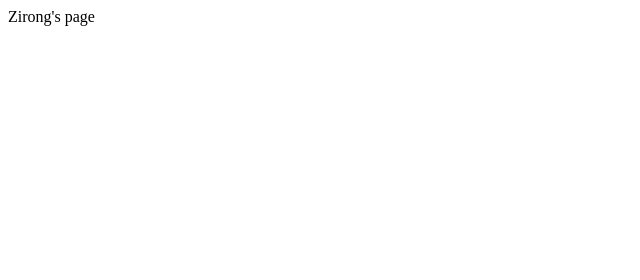
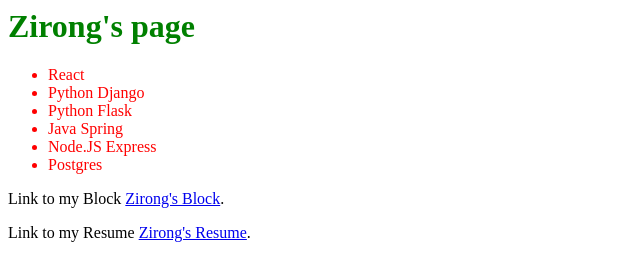
Before and after one commit to zwang190/zwang190.github.io, a plain HTML site: page index.html in a window 1280 px wide. Shown: the whole page, without its empty margins (0-640 px from the left). Drawn offline with Linux system fonts and the light colour scheme.

Commit message:
add resume.

```diff
--- a/index.html
+++ b/index.html
@@ -1 +1,20 @@
-Zirong's page
+<link rel="stylesheet" href="styles.css">
+
+<h1>Zirong's page</h1>
+
+<ul>
+  <li>React</li>
+  <li>Python Django</li>
+  <li>Python Flask</li>
+  <li>Java Spring</li>
+  <li>Node.JS Express</li>
+  <li>Postgres</li>
+</ul>
+
+<p>Link to my Block
+<a href="https://bl.ocks.org/zwang190">Zirong's Block</a>.
+</p>
+
+<p>Link to my Resume
+<a href="https://www.icloud.com/iclouddrive/09RhEDdANf3Hu4C_xq5iHHnVw#Resume%5FZirong%5FWang">Zirong's Resume</a>.
+</p>
--- /dev/null
+++ b/styles.css
@@ -0,0 +1,7 @@
+h1 {
+  color: green;
+}
+
+li {
+    color: red;
+}
```
Also changed, not shown: 1 other file.
